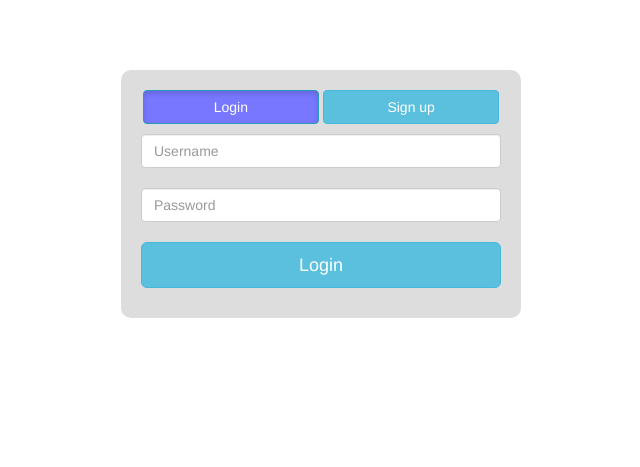
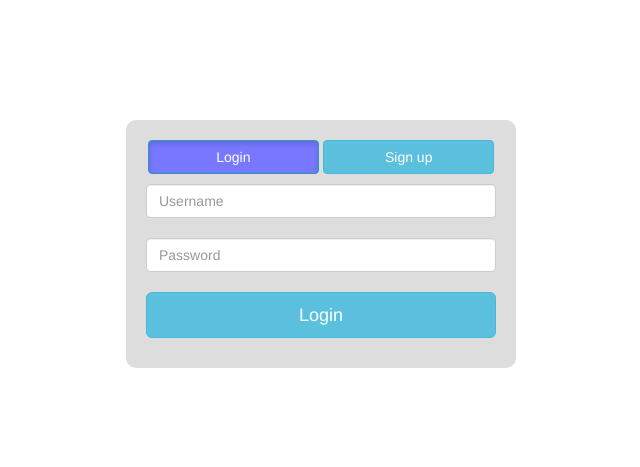
Before and after one commit to Abdullah888nasr/to_do_list, a PHP site: page /login.php in a window 1280 px wide. Shown: the part 52-519 px from the top of the page, without its empty margins (319-959 px from the left). Run offline with PHP 8.4, Linux system fonts and the light colour scheme.

Commit message:
second file updated

```diff
--- a/includes/tpls/header.php
+++ b/includes/tpls/header.php
@@ -3,6 +3,9 @@
     <head>
         <meta charset="utf-8">
         <meta name="description" content="Website for saving your daliy tasks">
+        <meta name="viewport" content="width=device-width, initial-scale=1, maximum-scale=1, minimum-scale=1, user-scalable=no">
+        <meta http-equiv="X-UA-Compatible" content="IE=edge,chrome=1">
+        <meta name="format-detection" content="telephone=no">
         <title>To Do List</title>
         <?php
         // to include all css files in css folder by using glob.
--- a/layout/css/style.css
+++ b/layout/css/style.css
@@ -39,8 +39,8 @@
 /*Start login page*/
 
 .logForm{
-    width: 400px;
-    margin: 50px auto;
+    margin: 100px auto;
+    float: none;
     background-color: #ddd;
     padding: 20px;
     border-radius: 10px;
--- a/login.php
+++ b/login.php
@@ -68,7 +68,8 @@
     endif;
 ?>
     <div class="container">
-        <div class="logForm text-center">
+        <div class="row">
+            <div class="logForm text-center col-lg-4 col-md-6">
                 <a href="#" data-class="login" class="btn btn-info log active">Login</a>
                 <a href="#" data-class="signup" class="btn btn-info log">Sign up</a>
                 <form method="POST" action="<?php echo $_SERVER['PHP_SELF'];?>" class="loginForm">
@@ -103,4 +104,5 @@
                 endif;
             ?>
         </div>
+    </div>
 <?php require_once $tpls.'footer.php';?>
```
Lines whose indentation alone changed are shown as unchanged.
